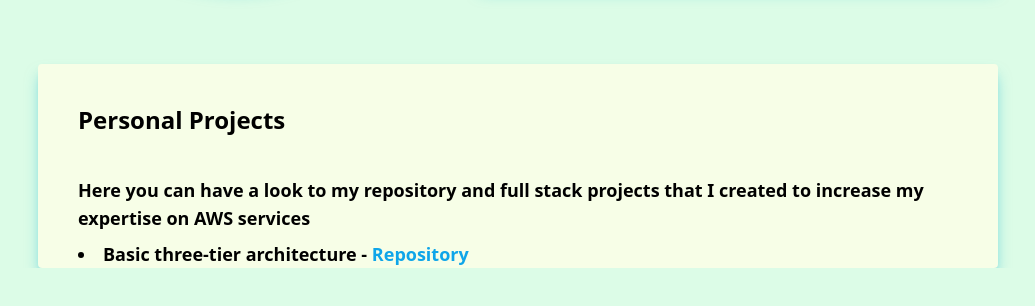
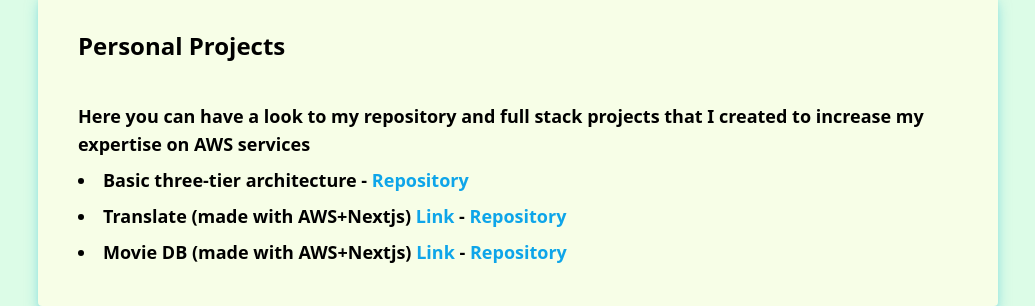
Before and after one commit to Luca-Muratori/personal-website, a plain HTML site: page index.html in a window 1280 px wide. Shown: the part 670-976 px from the top of the page, without its empty margins (122-1157 px from the left). Before the commit the page ends 938 px from the top, so only its background shows below. Drawn offline with nearby package versions, Linux system fonts and the light colour scheme.

Commit message:
added movie repo

```diff
--- a/index.html
+++ b/index.html
@@ -8,12 +8,14 @@
   </head>
   <body class="bg-green-100 px-40">
     <div class="grid flex-col justify-items-start">
-        <div class="w-full text-center">
-            <h1 class="font-sans font-extrabold text-4xl my-10">Luca Muratori - AWS Solutions Architect</h1>
-        </div>
+      <div class="w-full text-center">
+        <h1 class="font-sans font-extrabold text-4xl my-10">
+          Luca Muratori - AWS Solutions Architect
+        </h1>
+      </div>
       <div id="aboutMe" class="flex flex-row justify-items-center">
         <img
-          class="shadow-lg shadow-cyan-500/50 rounded-full mr-10 object-cover "
+          class="shadow-lg shadow-cyan-500/50 rounded-full mr-10 object-cover w-60 h-60"
           src="https://avatars.githubusercontent.com/u/94475597?s=400&u=ef93eba8ba02b07a7bcf8c8d5d214ad66ea6dd21&v=4"
           alt="profile"
         />
@@ -61,16 +63,54 @@
           </div>
         </div>
       </div>
-      <div id="personalProjects" class="bg-lime-50 shadow-lg shadow-cyan-500/50 rounded px-10 mt-20 w-full">
-        <h3 class="font-sans font-extrabold text-2xl mt-10">
-            Personal Projects
+      <div
+        id="personalProjects"
+        class="bg-lime-50 shadow-lg shadow-cyan-500/50 rounded px-10 mt-20 w-full p-10"
+      >
+        <h3 class="font-sans font-extrabold text-2xl ">
+          Personal Projects
         </h3>
         <p class="font-sans font-bold text-lg mt-10">
-            Here you can have a look to my repository and full stack projects that I created to increase my expertise on AWS services <br>
-            <li class="font-sans font-bold text-lg mt-2 list-inside">Basic three-tier architecture - <a class="text-sky-500" href="https://github.com/Luca-Muratori/vpc-terraform">Repository</a></li>
+          Here you can have a look to my repository and full stack projects that
+          I created to increase my expertise on AWS services <br />
+          <li class="font-sans font-bold text-lg mt-2 list-inside">
+            Basic three-tier architecture -
+            <a
+              class="text-sky-500"
+              href="https://github.com/Luca-Muratori/vpc-terraform"
+              >Repository</a
+            >
+          </li>
+          <li  class="font-sans font-bold text-lg mt-2 list-inside">
+            Translate (made with AWS+Nextjs)
+            <a
+            class="text-sky-500"
+            href="https://d3q133vyvhpfkk.cloudfront.net/"
+            >
+            Link
+            </a>
+            -
+            <a
+            class="text-sky-500"
+            href="https://github.com/Luca-Muratori/translate"
+            >Repository</a>
+          </li>
+          <li  class="font-sans font-bold text-lg mt-2 list-inside">
+            Movie DB (made with AWS+Nextjs)
+            <a
+            class="text-sky-500"
+            href="https://d1alk54gqsade1.cloudfront.net/"
+            >
+            Link
+            </a>
+            -
+            <a
+            class="text-sky-500"
+            href="https://github.com/Luca-Muratori/movie"
+            >Repository</a>
+          </li>
         </p>
-
-    </div>
+      </div>
     </div>
   </body>
 </html>
```
